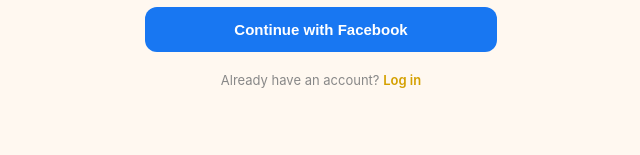
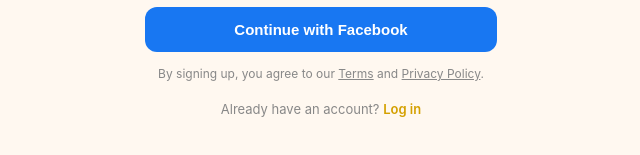
Before and after one commit to rehaanjanjua1-bit/ice-cream-van-app, a website: page index.html in a window 1280 px wide. Both pictures are taken after a click on the button "Get started — it's free". Shown: the part 509-664 px from the top of the page, without its empty margins (319-959 px from the left). Drawn offline with nearby package versions, Linux system fonts and the light colour scheme; some packages are replaced by stand-ins of ours.

Commit message:
Update index.html

```diff
--- a/index.html
+++ b/index.html
@@ -114,6 +114,7 @@
         <img src="https://www.gstatic.com/firebasejs/ui/2.0.0/images/auth/google.svg" width="18" style="margin-right:8px"/>Continue with Google
       </button>
       <button class="btn" style="background:#1877F2;color:#fff;margin-top:10px" onclick="signInFacebook()">Continue with Facebook</button>
+      <p style="font-size:12px;color:#888;text-align:center;margin-top:14px">By signing up, you agree to our <a href="/terms.html" target="_blank" style="color:#888;text-decoration:underline">Terms</a> and <a href="/privacy.html" target="_blank" style="color:#888;text-decoration:underline">Privacy Policy</a>.</p>
       <p class="switch-link">Already have an account? <a href="#" onclick="showScreen('s-login')">Log in</a></p>
     </div>
   </div>
@@ -213,6 +214,8 @@
         <span class="app-user" id="app-username"></span>
         <span id="driver-badge" class="badge-driver" style="display:none">🚐 Driver</span>
         <button id="toggle-view-btn" class="logout-btn" style="display:none" onclick="toggleCustomerView()">🍦 Browse as customer</button>
+        <a href="/terms.html" target="_blank" style="font-size:11px;color:#999;text-decoration:underline;margin-right:8px">Terms</a>
+        <a href="/privacy.html" target="_blank" style="font-size:11px;color:#999;text-decoration:underline;margin-right:8px">Privacy</a>
         <button class="logout-btn" onclick="doLogout()">Log out</button>
       </div>
     </div>
```
